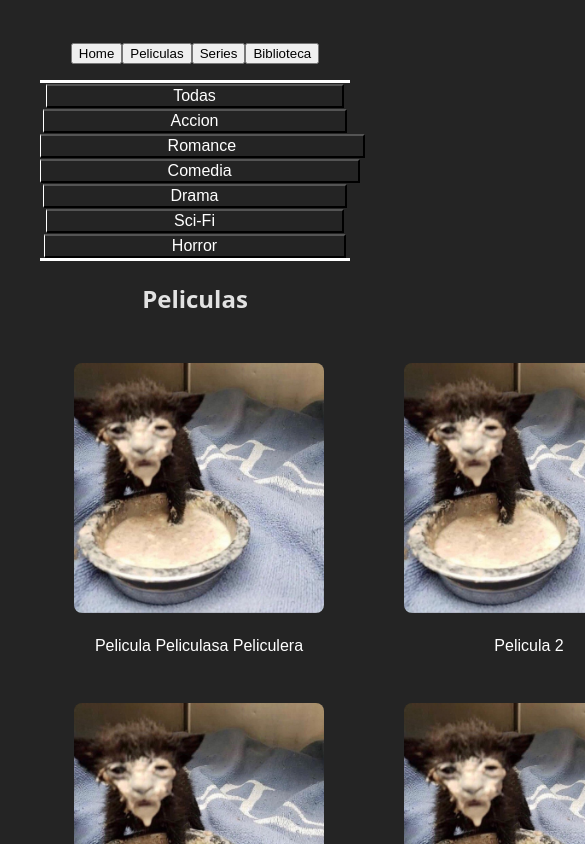
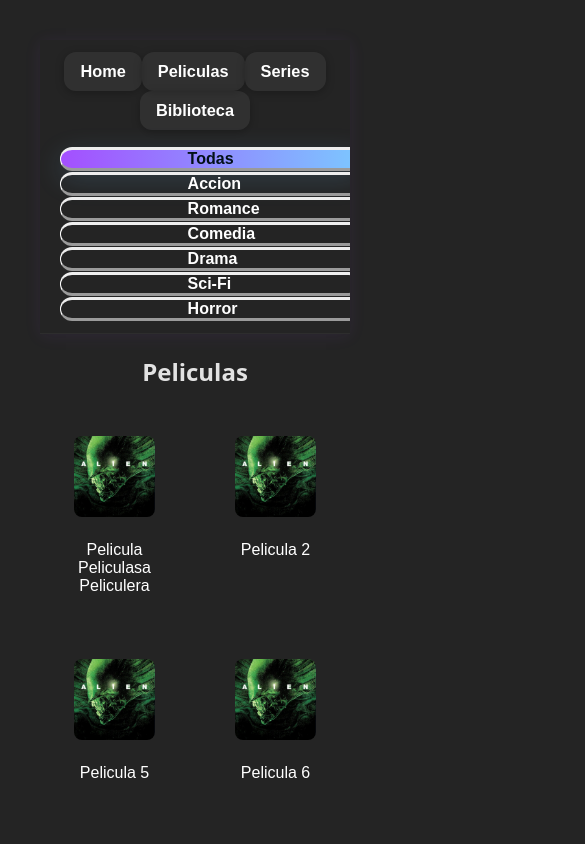
Before and after one commit to Gastuno/ProyectoStreaming, a React (Vite) app: page /main in a window 390 px wide. Shown: the top 844 px of the page, 585 px wide, since content can reach past the window. Built offline with nearby package versions, Linux system fonts and the light colour scheme.

Commit message:
LinduraParte1

```diff
--- a/src/MainScreen.css
+++ b/src/MainScreen.css
@@ -1,12 +1,75 @@
 .movies-table {
   width: 100%;
   border-collapse: separate;
-  table-layout: fixed;
+  table-layout: flex;
 }
+
+.topmenu {
+  display: block;
+  width: 100%;
+  box-sizing: border-box;
+  align-items: center;
+  justify-content: flex-start;
+  gap: 12px;
+  padding: 12px 20px;
+  border-bottom: 1px solid rgba(255,255,255,0.04);
+  box-shadow: 0 2px 16px rgba(164,79,255,0.08);
+  background: transparent;
+  overflow-x: auto;
+  -webkit-overflow-scrolling: touch;
+}
+
+.topmenu button {
+  background: rgba(255,255,255,0.06);
+  color: #ffffff;
+  border: none;
+  padding: 10px 16px;
+  border-radius: 12px;
+  cursor: pointer;
+  font-weight: 700;
+  font-size: 1.02rem;
+  box-shadow: 0 2px 8px rgba(0,0,0,0.25);
+  display: inline-flex;
+  align-items: center;
+  justify-content: center;
+  white-space: nowrap;
+  min-width: 72px;
+}
+
+.topmenu button:hover,
+.topmenu button:focus {
+  transform: translateY(-1px);
+  outline: none;
+  box-shadow: 0 6px 20px rgba(164,79,255,0.12);
+}
+
+.topmenu button.active {
+  background: linear-gradient(90deg, #a44fff, #7cc7ff);
+  color: #021018;
+  box-shadow: 0 8px 28px rgba(124,199,255,0.18);
+}
+
+@media (min-width: 901px) {
+  .topmenu {
+    justify-content: center;
+    padding: 14px 28px;
+  }
+}
+
+.menu,
+.menu button,
+.button2 {
+  background: transparent;
+  border: none;
+  padding: 0;
+  margin: 0;
+  box-shadow: none;
+}
+
 
 .Movie-row {
   display: grid;
-  grid-template-columns: repeat(4, 1fr);
+  grid-template-columns: repeat(auto-fill, minmax(180px, 1fr));
   gap: 1rem;
 }
 
@@ -20,15 +83,39 @@
   justify-content: flex-start;
 }
 
+.movie-cell:hover .movie-cover {
+  box-shadow: 0 8px 40px rgba(170, 91, 255, 0.688);
+}
+
 /* omg fix text not centring correctly */
 
 .movie-cover {
-  width: 250px;
-  height: 250px;
+  width: 100%;
+  max-width: 250px;
+  aspect-ratio: 1/1;
   object-fit: cover;
   border-radius: 8px;
   margin-bottom: 0.5rem;
   display: block;
+  transition: box-shadow 0.2s;
+}
+
+@media (max-width: 900px) {
+  .Movie-row {
+    grid-template-columns: repeat(auto-fill, minmax(140px, 1fr));
+  }
+  .movie-cover {
+    max-width: 160px;
+  }
+}
+
+@media (max-width: 600px) {
+  .Movie-row {
+    grid-template-columns: repeat(auto-fill, minmax(110px, 1fr));
+  }
+  .movie-cover {
+    max-width: 110px;
+  }
 }
 
 .movie-name {
@@ -51,8 +138,6 @@
 
 .menu {
   background-color: #ff151500;
-  border-top: 3px solid rgb(255, 255, 255);
-  border-bottom: 3px solid rgb(255, 255, 255);
   gap: 1rem;
   margin-top: 1rem;
 }
--- a/src/MediaProfiles/MovieProfile.css
+++ b/src/MediaProfiles/MovieProfile.css
@@ -10,33 +10,14 @@
   background-size: cover;
   background-position: center;
   background-repeat: no-repeat;
-  color: #fff;
+  color: #ede6f3;
   position: fixed;
   top: 0;
   left: 0;
   z-index: 1000;
+  font-family: Inter, Roboto, system-ui, -apple-system, 'Segoe UI', Roboto, 'Helvetica Neue', Arial;
 }
 
-.movie-profile-cover {
-  display: none;
-}
-
-.movie-profile-title {
-  font-size: 2rem;
-  margin-bottom: 0.5rem;
-}
-
-.movie-profile-genres {
-  font-size: 1.1rem;
-  margin-bottom: 1rem;
-}
-
-.movie-profile-description {
-  font-size: 1rem;
-  max-width: 600px;
-  align-self: left;
-  text-align: left;
-}
 .movie-profile-container::before {
   content: '';
   position: fixed;
@@ -44,32 +25,149 @@
   left: 0;
   width: 100vw;
   height: 100vh;
-  background: rgba(0,0,0,0.6);
+  background: #0f0f0fee;
   z-index: 0;
 }
 
+.movie-profile-cover {
+  position: fixed;
+  top: 0;
+  left: 0;
+  width: 100vw;
+  height: 100vh;
+  background-size: cover;
+  background-position: center;
+  background-repeat: no-repeat;
+  filter: blur(8px);
+  z-index: -1;
+}
 
 .movie-profile-info-box {
-  border-radius: 12px;
+  align-items: stretch;
+  border-radius: 16px 16px 0 0;
   position: fixed;
   left: 0;
   bottom: 0;
   width: 100vw;
-  height: 50vh;
-  background: rgba(30, 30, 30, 0.7);
+  min-height: 45vh;
   display: flex;
   flex-direction: column;
   align-items: flex-start;
-  justify-content: top;
+  background: linear-gradient(180deg, rgb(37, 37, 37) 10%, rgba(101, 0, 169, 0.352) 100%);
   z-index: 2;
-  padding: 2rem;
+  padding: 2.2rem 2.6rem;
   box-sizing: border-box;
+  text-align: left;
+  gap: 10px;
+  text-align: justify;
+
+  max-height: 72vh;
+  overflow-y: auto;
+  -webkit-overflow-scrolling: touch;
+}
+
+.movie-profile-info-box::-webkit-scrollbar { width: 12px; }
+.movie-profile-info-box::-webkit-scrollbar-track { background: transparent; }
+.movie-profile-info-box::-webkit-scrollbar-thumb { background: linear-gradient(45deg,#a44fff,#7cc7ff); border-radius: 8px; }
+
+.movie-profile-info-box { scrollbar-width: thin; scrollbar-color: #6c2ca8 transparent; }
+
+.movie-profile-title {
+  font-size: 2.2rem;
+  margin: 0 0 4px 0;
+  font-weight: 700;
+}
+
+.movie-profile-header {
+  display: flex;
+  gap: 14px;
+  align-items: center;
+}
+
+.movie-profile-thumb {
+  width: 10vw;
+  height: 10vw;
+  object-fit: cover;
+  border-radius: 8px;
+  flex: 0 0 96px;
+}
+
+.movie-profile-genres {
+  font-size: 0.98rem;
+  color: #b89fc7;
+  margin-bottom: 6px;
+}
+
+.movie-profile-description {
+  font-size: 1rem;
+  max-width:  none;
+  text-align: left;
+  color: #e3cfee;
+  line-height: 1.45;
+}
+
+.movie-chapters-table {
+  width: 100%;
+  margin-top: 12px;
+  border-collapse: collapse;
+  color: #c2d9fb;
+}
+
+.movie-chapters-table th,
+.movie-chapters-table td {
+  padding: 10px 12px;
+  border-bottom: 1px solid rgba(255, 255, 255, 0.036);
   text-align: left;
 }
 
-.movie-profile-title,
-.movie-profile-genres,
-.movie-profile-description {
-  position: relative;
-  z-index: 3;
+.movie-chapters-table th {
+  color: #965fb8;
+  font-weight: 600;
 }
+
+.movie-chapters-table tr:hover td {
+  background: rgba(173, 79, 255, 0.03);
+}
+
+.movie-profile-info-box button {
+  background: linear-gradient(45deg,#a44fff,#7cc7ff);
+  color: #021018;
+  border: none;
+  padding: 8px 12px;
+  border-radius: 8px;
+  cursor: pointer;
+  font-weight: 700;
+}
+
+.movie-profile-stars {
+  display: flex;
+  align-items: center;
+  gap: 8px;
+  margin-top: 6px;
+}
+
+.star-svg {
+  width: 22px;
+  height: 22px;
+  flex: 0 0 22px;
+}
+
+.star-bg {
+  fill: rgba(255,255,255,0.06);
+}
+
+.star-fill {
+  pointer-events: none;
+}
+
+.stars-label {
+  color: #b69fc7;
+  font-size: 0.95rem;
+  margin-left: 8px;
+}
+
+@media (max-width: 900px) {
+  .movie-profile-info-box { padding: 18px; }
+  .movie-profile-title { font-size: 1.6rem; }
+  .movie-profile-description { max-width: 100%; }
+}
--- a/src/MediaProfiles/MovieProfile.jsx
+++ b/src/MediaProfiles/MovieProfile.jsx
@@ -24,6 +24,7 @@ function MovieProfile() {
   const [playerOpen, setPlayerOpen] = useState(false);
   const [playerSrc, setPlayerSrc] = useState('');
   const videoRef = useRef(null);
+  const uid = useRef(`stars-${Math.random().toString(36).slice(2,9)}`);
 
   const openPlayer = (src) => {
     setPlayerSrc(src || media.video || DefaultVideo);
@@ -40,7 +41,7 @@ function MovieProfile() {
       const el = videoRef.current;
       const request = el.requestFullscreen || el.webkitRequestFullscreen || el.mozRequestFullScreen || el.msRequestFullscreen;
       if (request) {
-        try { request.call(el); } catch (e) { /* ignore */ }
+        try { request.call(el); } catch (e) {}
       }
     }
 
@@ -70,16 +71,41 @@ function MovieProfile() {
       style={{ backgroundImage: `url(${media.cover || ''})` }}
     >
       <div className="movie-profile-info-box">
-        <h1 className="movie-profile-title">{media.name}</h1>
+          <div className="movie-profile-header">
+            <img src={media.cover} alt={`${media.name} cover`} className="movie-profile-thumb" />
+            <div style={{display:'flex',flexDirection:'column'}}>
+              <h1 className="movie-profile-title">{media.name}</h1>
 
-        <div className="movie-profile-genres">
+              <div className="movie-profile-genres">
           {Array.isArray(media.genres) ? media.genres.join(', ') : media.genres}
           {isSeries ? (
             ` · ${chapters.length} capítulos`
           ) : (
             media.duration ? ` · ${media.duration}` : ''
           )}
-        </div>
+              </div>
+              <div className="movie-profile-stars">
+          {Array.from({ length: 5 }).map((_, i) => {
+            const raw = Number(media.stars) || 0;
+            const fill = Math.max(0, Math.min(1, raw - i));
+            const gid = `${uid.current}-g-${i}`;
+            return (
+              <svg key={i} className="star-svg" viewBox="0 0 24 24" aria-hidden="true">
+                <defs>
+                  <linearGradient id={gid} x1="0%" x2="100%" y1="0%" y2="0%">
+                    <stop offset={`${fill * 100}%`} stopColor="#FFD166" />
+                    <stop offset={`${fill * 100}%`} stopColor="transparent" />
+                  </linearGradient>
+                </defs>
+                <path className="star-bg" d="M12 .587l3.668 7.431 8.2 1.192-5.934 5.788 1.402 8.172L12 18.897l-7.336 3.873 1.402-8.172L.132 9.21l8.2-1.192z" />
+                <path className="star-fill" d="M12 .587l3.668 7.431 8.2 1.192-5.934 5.788 1.402 8.172L12 18.897l-7.336 3.873 1.402-8.172L.132 9.21l8.2-1.192z" fill={`url(#${gid})`} />
+              </svg>
+            );
+          })}
+          <span className="stars-label">{Number(media.stars) || 0}/5</span>
+              </div>
+            </div>
+          </div>
 
         <p className="movie-profile-description">{media.description}</p>
 
```
Also changed, not shown: src/MainScreen.jsx (+23 -9 lines), src/assets/placeholder.jpg.
